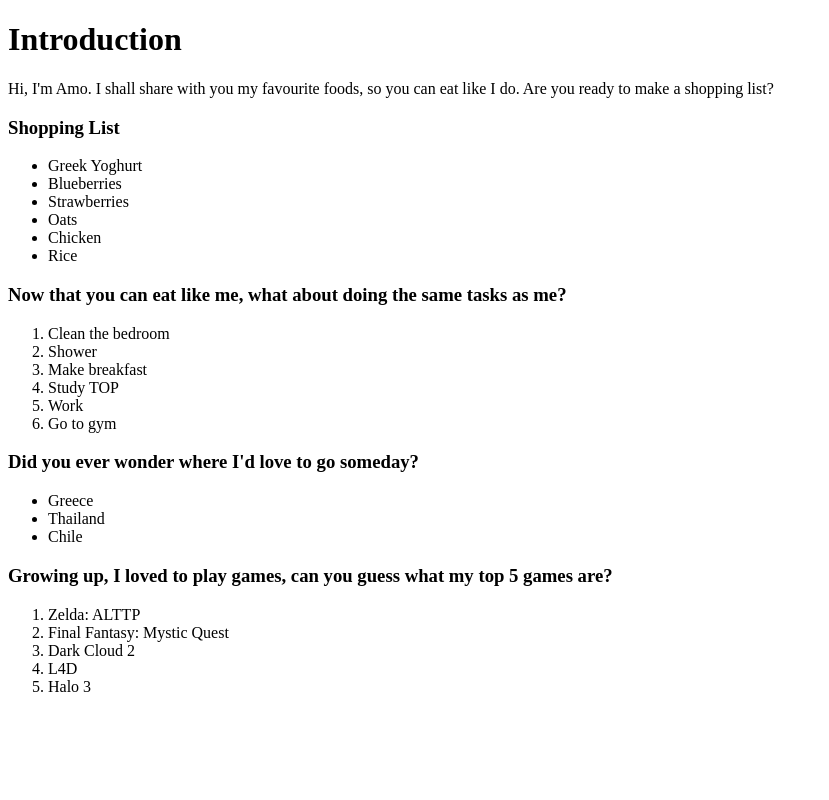
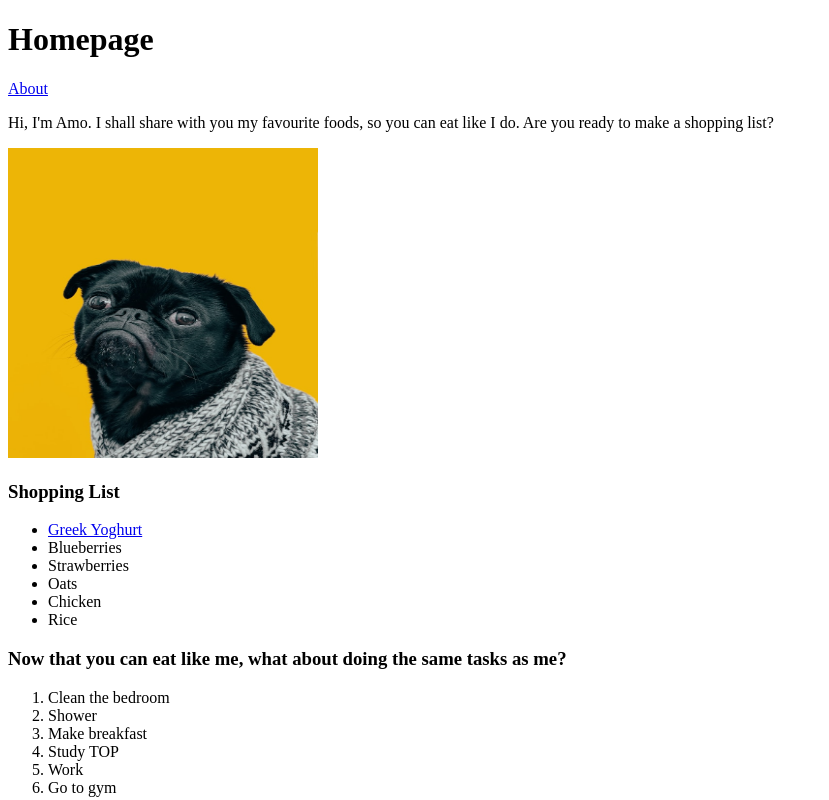
Before and after one commit to Amorfide/html_odin, a plain HTML site: page index.html in a window 1280 px wide. Shown: the top 800 px of the page, without its empty margins (0-829 px from the left). Drawn offline with Linux system fonts and the light colour scheme.

Commit message:
added images and pages folder, updated index.html with images and alt text and href link to about page

```diff
--- a/index.html
+++ b/index.html
@@ -6,14 +6,15 @@
     </head>
 
     <body>
-        <h1>Introduction</h1>
+        <h1>Homepage</h1>
+        <a href="./pages/about.html">About</a>
         <p>
         Hi, I'm Amo. I shall share with you my favourite foods, so you can eat like I do. Are you ready to make a shopping list?
         </p>
-
+        <img src="./images/dog.jpg" alt="dog" height="310" width="310">
         <h3>Shopping List</h3>
         <ul>
-            <li>Greek Yoghurt</li>
+            <li><a href="https://www.tesco.com/groceries/en-GB/products/293848551" target="_blank" rel="noopener noreferrer">Greek Yoghurt</a></li>
             <li>Blueberries</li>
             <li>Strawberries</li>
             <li>Oats</li>
@@ -31,7 +32,7 @@
             <li>Go to gym</li>
         </ol>
 
-        <h3>Did you ever wonder where I'd love to go someday?</h3>
+        h3>Did you ever wonder where I'd love to go someday?</h3>
         <ul>
             <li>Greece</li>
             <li>Thailand</li>
```
Also changed, not shown: pages/about.html (added, +13 -0 lines), images/dog.jpg (added).
